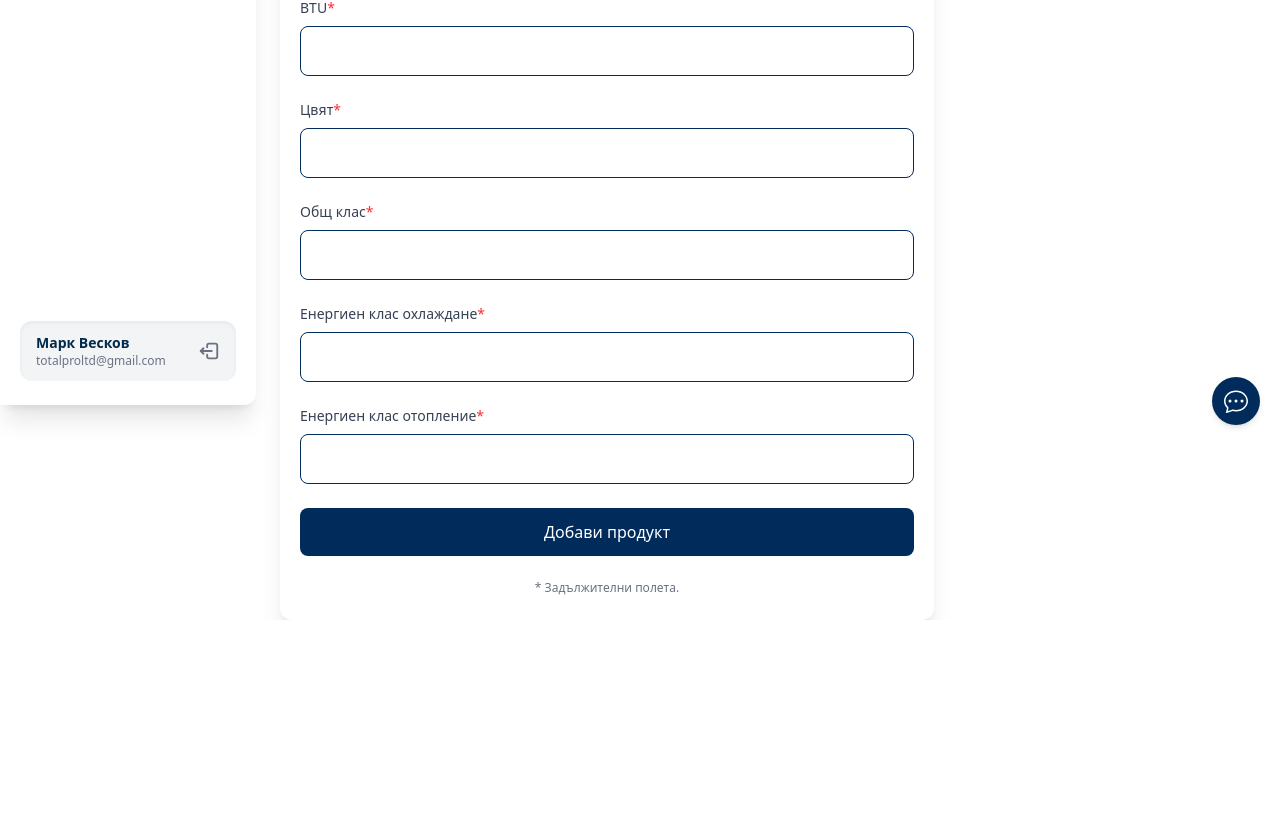
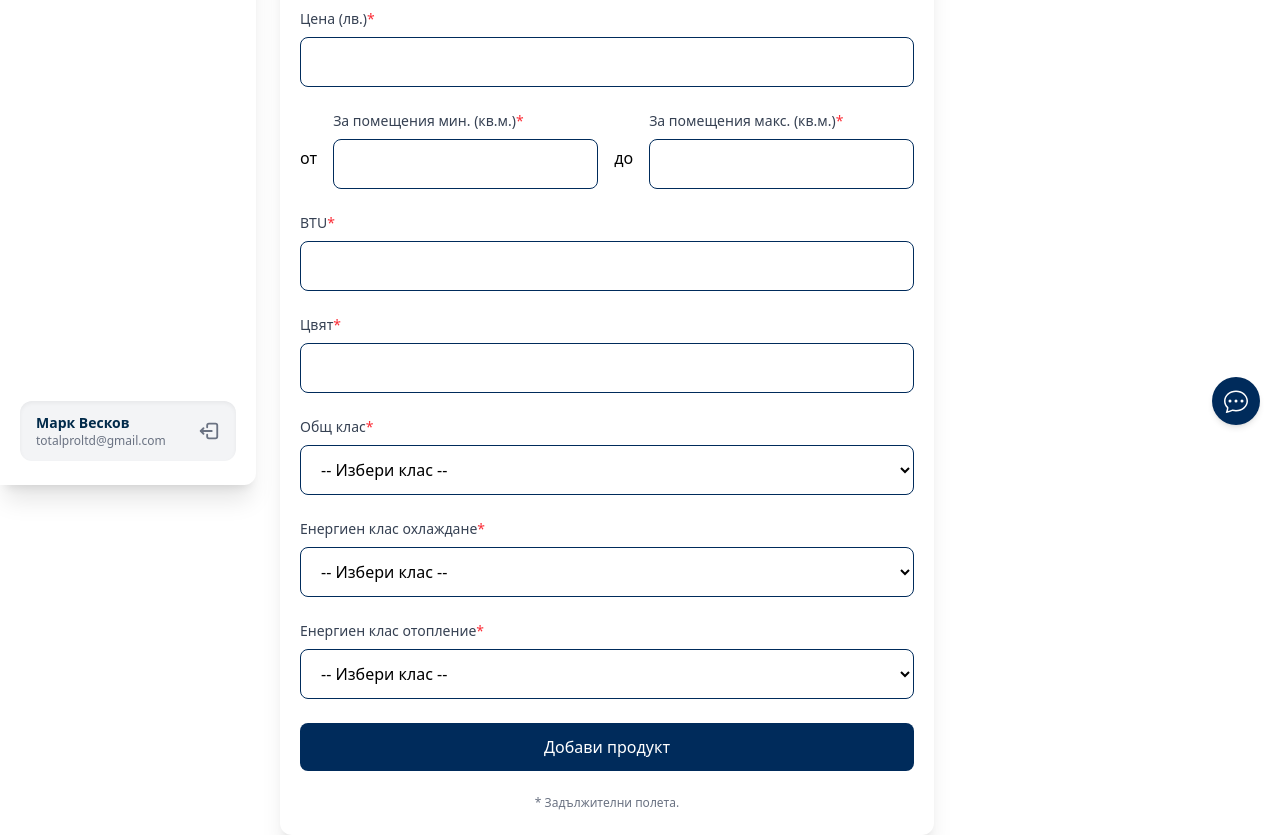
Before and after one commit to MarkVsudo/TotalPro, a React (Vite) app in the folder client/: page /dashboard/products in a window 1280 px wide. Shown: the part 355-1190 px from the top of the page. Before the commit the page ends 975 px from the top, so only its background shows below. Built offline with nearby package versions, Linux system fonts and the light colour scheme.

Commit message:
Working on add AC form

```diff
--- a/client/src/components/DashboardPageComponents/AddProductForms/InverterAirConditioners.jsx
+++ b/client/src/components/DashboardPageComponents/AddProductForms/InverterAirConditioners.jsx
@@ -195,15 +195,19 @@ const InverterAirConditioners = () => {
             >
               Общ клас<span className="text-red-500">*</span>
             </label>
-            <input
+            <select
               id="overallClass"
               name="overallClass"
-              type="text"
               required
               value={formData.overallClass}
               onChange={handleInputChange}
               className="w-full px-4 py-3 border border-[#002B5B] rounded-lg focus:border-blue-900 transition-colors"
-            />
+            >
+              <option value="">-- Избери клас --</option>
+              <option value="Начален клас">Начален клас</option>
+              <option value="Междинен клас">Междинен клас</option>
+              <option value="Висок клас">Висок клас</option>
+            </select>
           </div>
 
           <div>
@@ -213,15 +217,23 @@ const InverterAirConditioners = () => {
             >
               Енергиен клас охлаждане<span className="text-red-500">*</span>
             </label>
-            <input
+            <select
               id="coolingEnergyClass"
               name="coolingEnergyClass"
-              type="text"
               required
               value={formData.coolingEnergyClass}
               onChange={handleInputChange}
               className="w-full px-4 py-3 border border-[#002B5B] rounded-lg focus:border-blue-900 transition-colors"
-            />
+            >
+              <option value="">-- Избери клас --</option>
+              <option value="A+++">A+++</option>
+              <option value="A++">A++</option>
+              <option value="A+">A+</option>
+              <option value="A">A</option>
+              <option value="B">B</option>
+              <option value="C">C</option>
+              <option value="D">D</option>
+            </select>
           </div>
 
           <div>
@@ -231,15 +243,23 @@ const InverterAirConditioners = () => {
             >
               Енергиен клас отопление<span className="text-red-500">*</span>
             </label>
-            <input
+            <select
               id="heatingEnergyClass"
               name="heatingEnergyClass"
-              type="text"
               required
               value={formData.heatingEnergyClass}
               onChange={handleInputChange}
               className="w-full px-4 py-3 border border-[#002B5B] rounded-lg focus:border-blue-900 transition-colors"
-            />
+            >
+              <option value="">-- Избери клас --</option>
+              <option value="A+++">A+++</option>
+              <option value="A++">A++</option>
+              <option value="A+">A+</option>
+              <option value="A">A</option>
+              <option value="B">B</option>
+              <option value="C">C</option>
+              <option value="D">D</option>
+            </select>
           </div>
 
           {/* Submit Button */}
--- a/client/src/components/DashboardPageComponents/Sidebar.jsx
+++ b/client/src/components/DashboardPageComponents/Sidebar.jsx
@@ -33,7 +33,8 @@ const Sidebar = () => {
   ];
 
   return (
-    <div className="sticky top-0 flex flex-col px-5 py-6 h-[90vh] w-64 bg-white text-gray-800 shadow-xl rounded-r-xl">
+    <header className="static  top-20 flex flex-col h-screen w-64 text-gray-800 ">
+      <nav className="flex flex-col flex-1 px-5 py-6 gap-3 shadow-xl rounded-r-xl">
         <Link to="/" className="flex items-center gap-3 mb-12 justify-center">
           <img
             alt="Nav logo"
@@ -41,8 +42,6 @@ const Sidebar = () => {
             className="h-12 w-auto rounded-lg"
           />
         </Link>
-
-      <nav className="flex flex-col gap-3 flex-1">
         {navItems.map((item, index) => {
           const isActive = location.pathname === item.path;
           return (
@@ -61,8 +60,6 @@ const Sidebar = () => {
             </Link>
           );
         })}
-      </nav>
-
         <div className="mt-auto flex items-center justify-between bg-gray-100 px-4 py-3 rounded-xl shadow-inner">
           <div>
             <p className="text-sm font-semibold text-[#012A4A]">Марк Весков</p>
@@ -72,7 +69,8 @@ const Sidebar = () => {
             <TbLogout2 size={22} />
           </button>
         </div>
-    </div>
+      </nav>
+    </header>
   );
 };
 
--- a/client/src/layout/DashboardLayout.jsx
+++ b/client/src/layout/DashboardLayout.jsx
@@ -6,7 +6,7 @@ import Sidebar from "../components/DashboardPageComponents/Sidebar";
 const DashboardLayout = () => {
   return (
     <>
-      <div className="flex items-center h-screen gap-6">
+      <div className="flex h-screen gap-6 py-10 pr-10">
         <Sidebar />
         <Outlet />
         <ScrollToTopButton />
```
Lines whose indentation alone changed are shown as unchanged.
